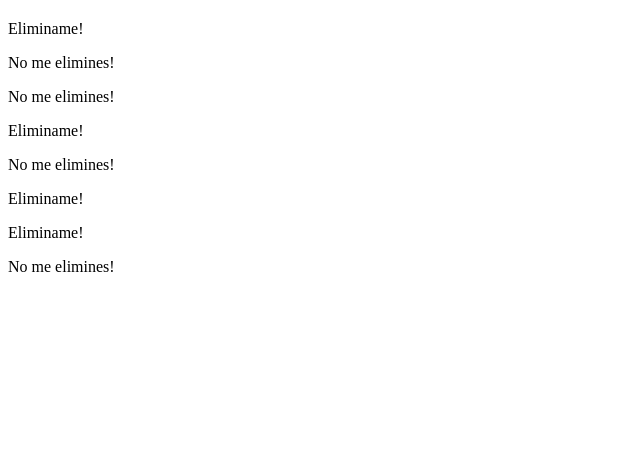
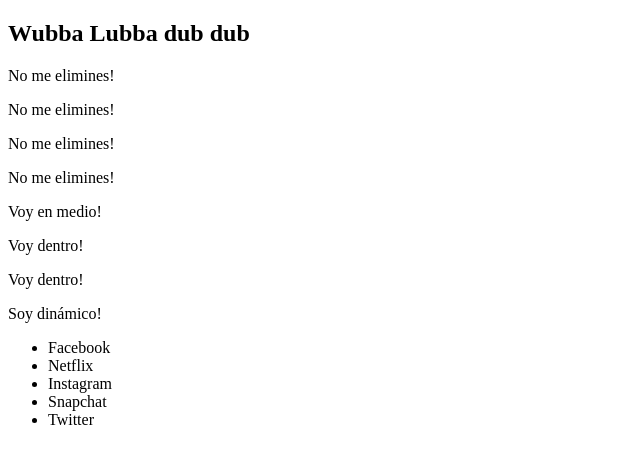
Before and after one commit to iglesias-juan/ejercicios_dom_js, a plain HTML site: page ejercicio02/index.html in a window 1280 px wide. Shown: the whole page, without its empty margins (0-640 px from the left). Drawn offline with Linux system fonts and the light colour scheme.

Commit message:
Feat: commit 3

```diff
--- a/ejercicio02/index.html
+++ b/ejercicio02/index.html
@@ -3,6 +3,7 @@
   <head>
     <meta charset="UTF-8" />
     <meta name="viewport" content="width=device-width, initial-scale=1.0" />
+    <script src="./main.js" defer></script>
     <title>Document</title>
   </head>
   <body>
--- a/ejercicio02/main.js
+++ b/ejercicio02/main.js
@@ -0,0 +1,65 @@
+//! 2.1
+
+// const newDiv = document.createElement(`div`)
+// document.body.appendChild(newDiv)
+
+//! 2.2
+
+// const newDiv = document.createElement(`div`)
+// const newP = document.createElement(`p`)
+// newDiv.appendChild(newP)
+// document.body.appendChild(newDiv)
+
+//! 2.3
+
+const newDiv = document.createElement(`div`)
+for (let i = 1; i <= 6; i++) {
+  const newP = document.createElement(`p`)
+  newDiv.appendChild(newP)
+}
+document.body.appendChild(newDiv)
+
+//! 2.4
+
+const newP = document.createElement(`p`)
+newP.textContent = 'Soy dinámico!'
+document.body.appendChild(newP)
+
+//! 2.5
+
+const newSubtitle = document.querySelector(`.fn-insert-here`)
+newSubtitle.textContent = `Wubba Lubba dub dub`
+
+//! 2.6
+
+const apps = ['Facebook', 'Netflix', 'Instagram', 'Snapchat', 'Twitter']
+const ul = document.createElement(`ul`)
+apps.forEach((app) => {
+  const li = document.createElement(`li`)
+  li.textContent = app
+  ul.appendChild(li)
+})
+document.body.appendChild(ul)
+
+//! 2.7
+
+const itemsToRemove = document.querySelectorAll(`.fn-remove-me`)
+itemsToRemove.forEach((Element) => {
+  Element.remove()
+})
+
+//! 2.8
+
+const newParagraph = document.createElement(`p`)
+newParagraph.textContent = 'Voy en medio!'
+const secondDiv = document.querySelectorAll(`div`)[1]
+secondDiv.insertAdjacentElement(`beforebegin`, newParagraph)
+
+//! 2.9
+
+const divsToChange = document.querySelectorAll(`div.fn-insert-here`)
+divsToChange.forEach((div) => {
+  const insertParagraph = document.createElement(`p`)
+  insertParagraph.textContent = `Voy dentro!`
+  div.appendChild(insertParagraph)
+})
```
